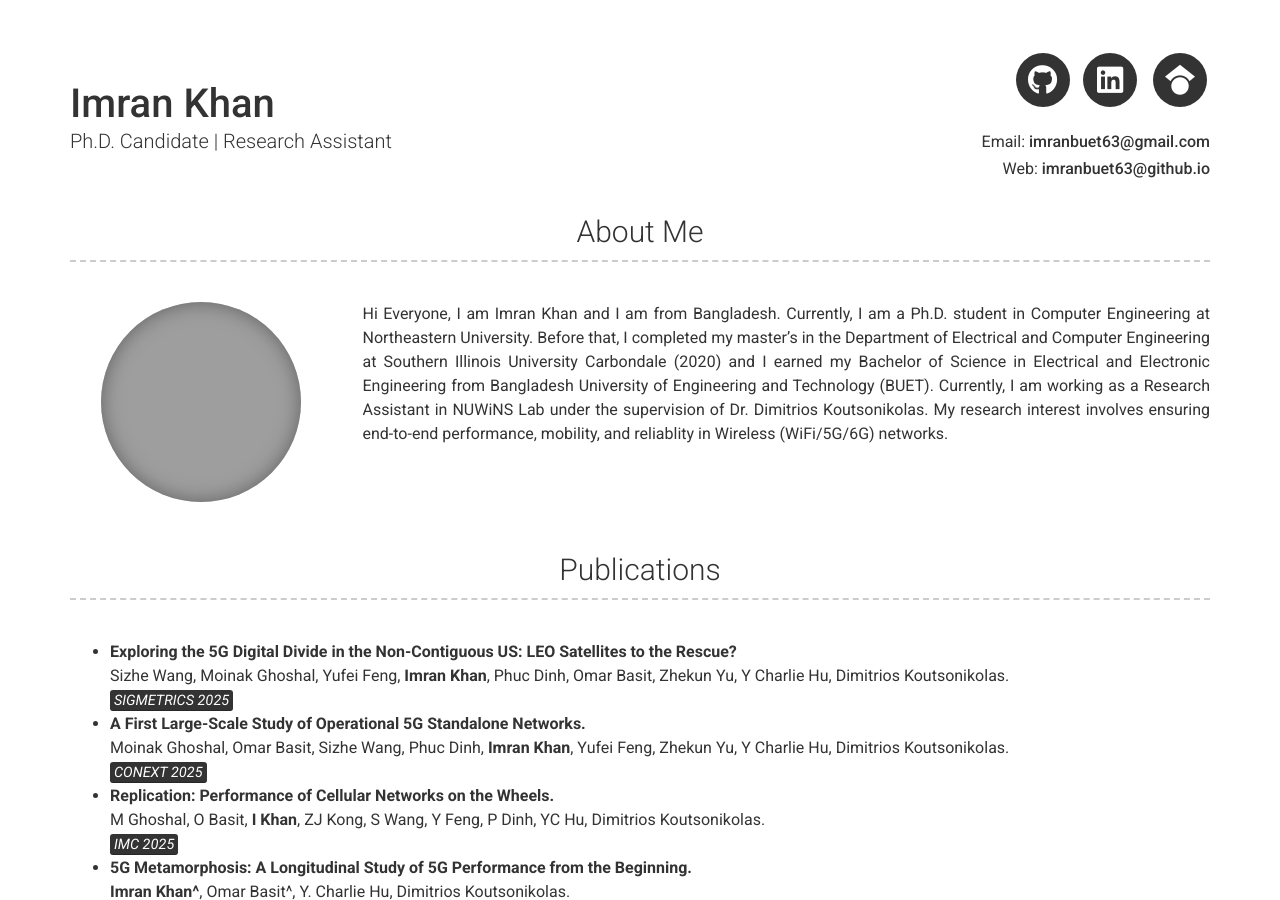
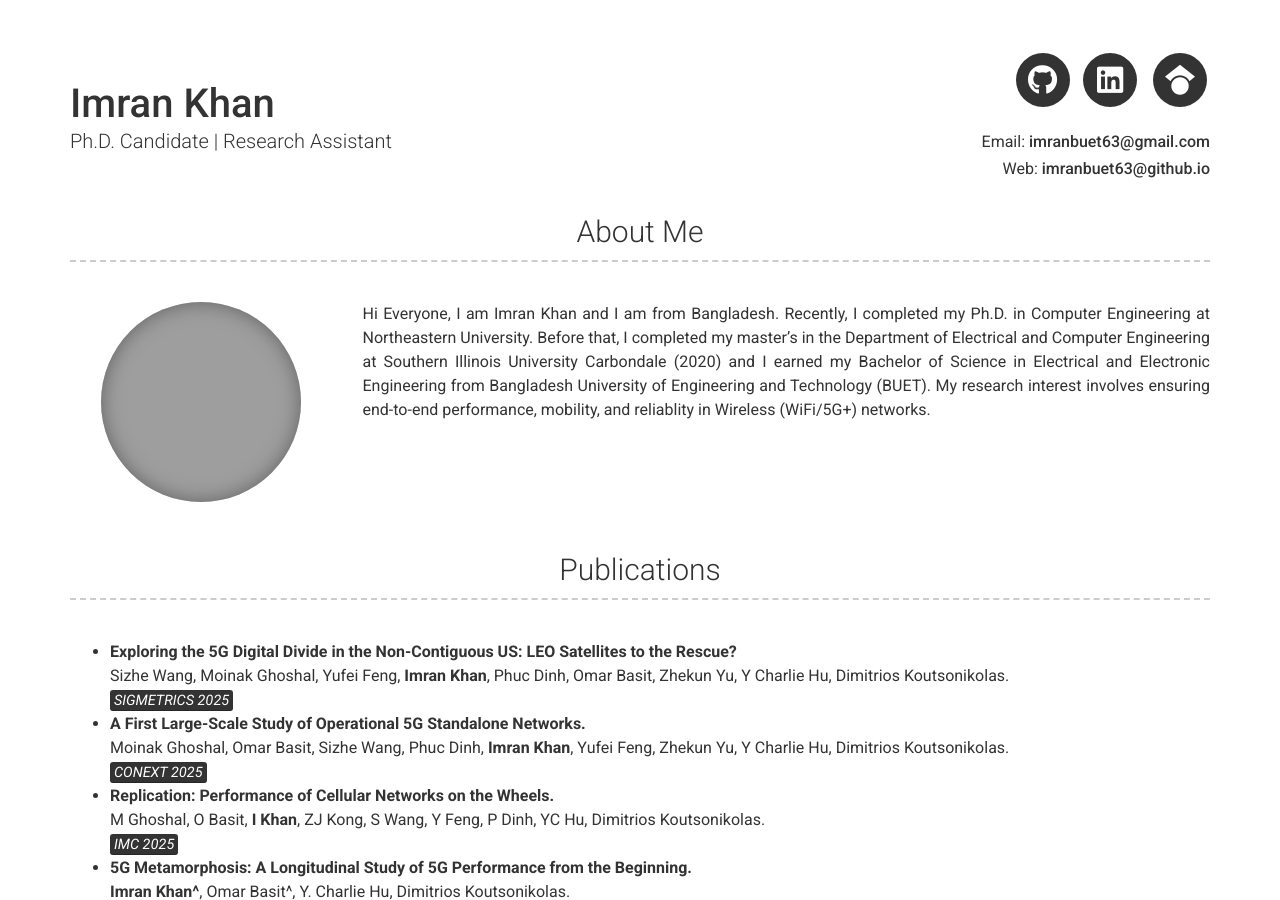
Before and after one commit to imranbuet63/imranbuet63.github.io, a Jekyll site: the page built from index.md, in a window 1280 px wide and 900 px high. Built offline with Jekyll 4.4.1, drawn with Linux system fonts in a browser that asks for light colours; nearby versions of some CDN libraries; grey boxes are pictures that could not be loaded.

```diff
--- a/_config.yml
+++ b/_config.yml
@@ -50,7 +50,7 @@ additional_links:
 # about_title: About Me
 about_profile_image: images/imran_new.jpg
 about_content: | # this will include new lines to allow paragraphs
-  Hi Everyone, I am Imran Khan and I am from Bangladesh. Currently, I am a Ph.D. student in Computer Engineering at Northeastern University. Before that, I completed my master's in the Department of Electrical and Computer Engineering at Southern Illinois University Carbondale (2020) and I earned my Bachelor of Science in Electrical and Electronic Engineering from Bangladesh University of Engineering and Technology (BUET). Currently, I am working as a Research Assistant in NUWiNS Lab under the supervision of Dr. Dimitrios Koutsonikolas. My research interest involves ensuring end-to-end performance, mobility, and reliablity in Wireless (WiFi/5G/6G) networks.
+  Hi Everyone, I am Imran Khan and I am from Bangladesh. Recently, I completed my Ph.D. in Computer Engineering at Northeastern University. Before that, I completed my master's in the Department of Electrical and Computer Engineering at Southern Illinois University Carbondale (2020) and I earned my Bachelor of Science in Electrical and Electronic Engineering from Bangladesh University of Engineering and Technology (BUET). My research interest involves ensuring end-to-end performance, mobility, and reliablity in Wireless (WiFi/5G+) networks.
 
 #I am most skilled in: <mark>AWS</mark> and <mark>Eating Pizza</mark>
 
```
Also changed, not shown: 5 other files.
